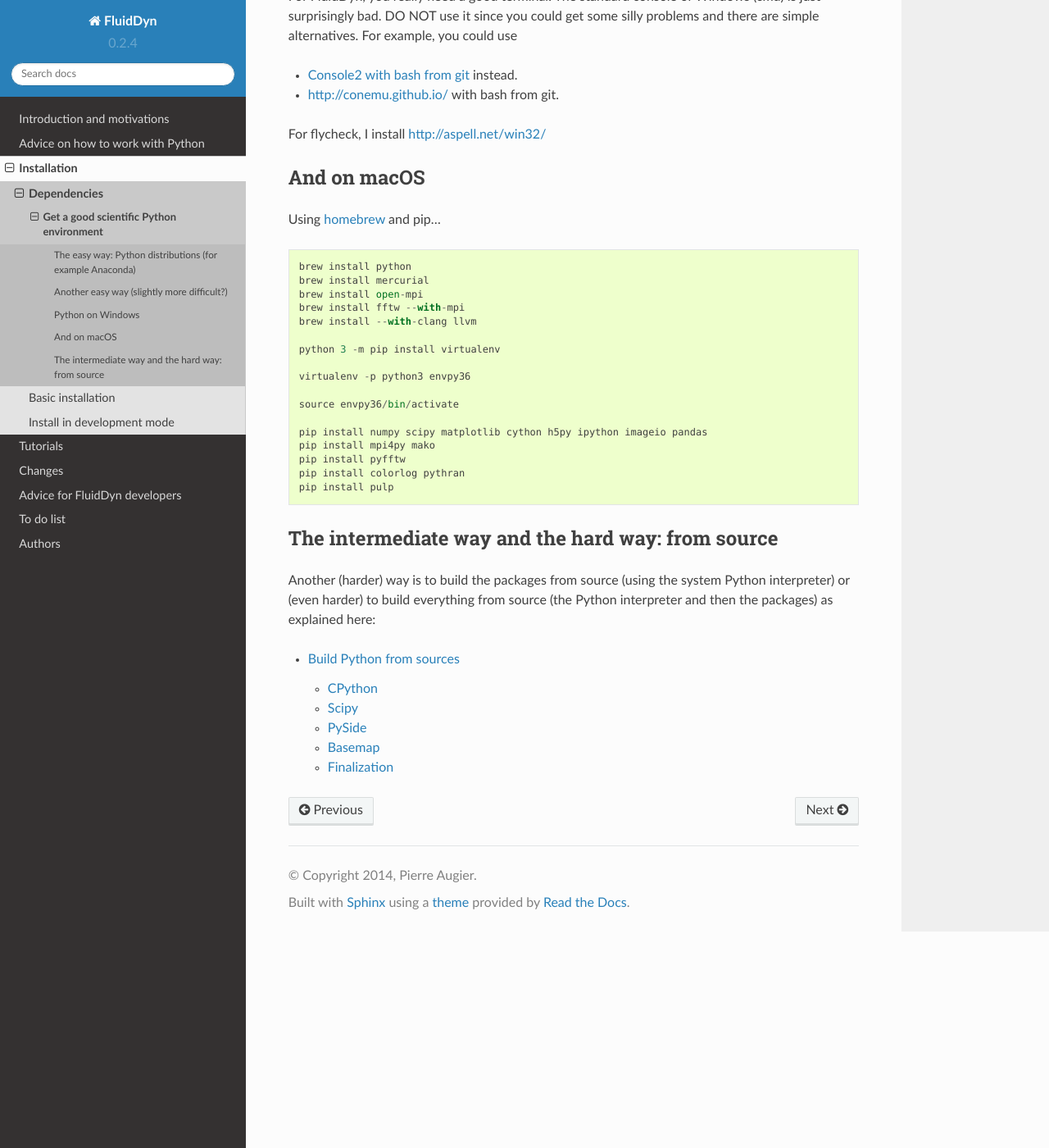
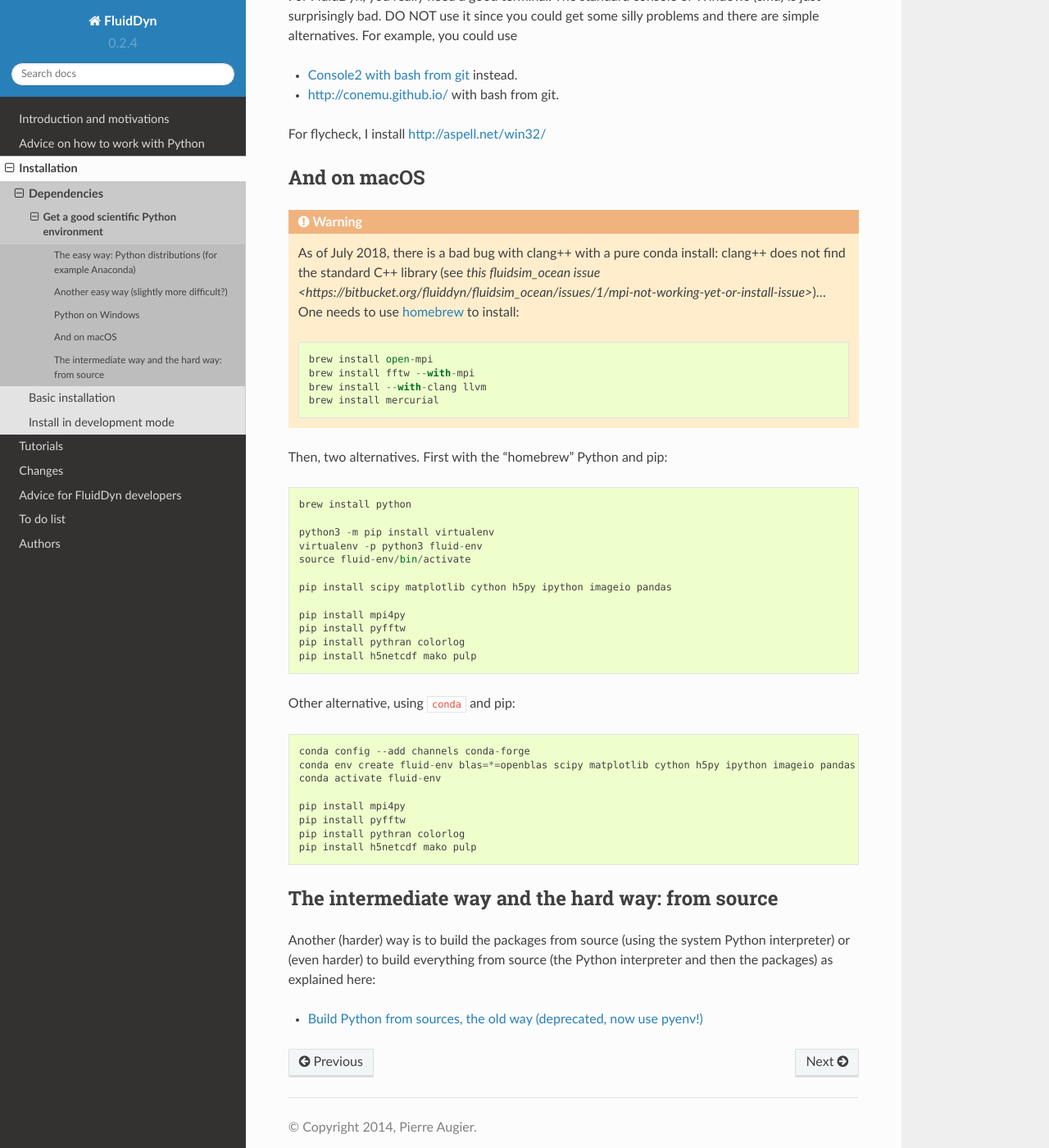
Before and after one commit to fluiddyn/fluiddyn, a Sphinx documentation site: the page built from doc/get_good_Python_env.rst, in a window 1280 px wide and 1400 px high, scrolled down 1876 px. Shown: the whole window at 82% size. Built offline with Sphinx 7.4.7 and the Read the Docs theme 2.0.0, drawn with Linux system fonts in a browser that asks for light colours; pages that are not in the unit, such as notebooks, are missing from menus.

Commit message:
Update doc after issue #1 fluidsim_ocean

```diff
--- a/doc/build_Python.rst
+++ b/doc/build_Python.rst
@@ -1,5 +1,5 @@
-Build Python from sources
-=========================
+Build Python from sources, the old way (deprecated, now use pyenv!)
+===================================================================
 
 The following is old. We keep it here for reference but to build recent Python
 interpreters on Linux, it is much easier to use `pyenv
--- a/doc/get_good_Python_env.rst
+++ b/doc/get_good_Python_env.rst
@@ -54,7 +54,7 @@
   # pip is also the good tool to install pure python packages, for example:
   pip install h5netcdf yapf future mako
 
-.. attention::
+.. warning::
 
    Note the ``blas=*=openblas`` requirement in the first line. This is important
    if you want to use the library fftw_mpi, with is incompatible with MKL.
@@ -98,27 +98,44 @@
 And on macOS
 ^^^^^^^^^^^^
 
-Using `homebrew <https://brew.sh/>`_ and pip...
+.. warning::
 
-.. code::
+   As of July 2018, there is a bad bug with clang++ with a pure conda install:
+   clang++ does not find the standard C++ library (see `this fluidsim_ocean issue
+   <https://bitbucket.org/fluiddyn/fluidsim_ocean/issues/1/mpi-not-working-yet-or-install-issue>`)... One
+   needs to use `homebrew <https://brew.sh/>`_ to install::
+
+      brew install open-mpi
+      brew install fftw --with-mpi
+      brew install --with-clang llvm
+      brew install mercurial
+
+Then, two alternatives. First with the "homebrew" Python and pip::
 
   brew install python
-  brew install mercurial
-  brew install open-mpi
-  brew install fftw --with-mpi
-  brew install --with-clang llvm
 
-  python 3 -m pip install virtualenv
+  python3 -m pip install virtualenv
+  virtualenv -p python3 fluid-env
+  source fluid-env/bin/activate
 
-  virtualenv -p python3 envpy36
+  pip install scipy matplotlib cython h5py ipython imageio pandas
 
-  source envpy36/bin/activate
+  pip install mpi4py
+  pip install pyfftw
+  pip install pythran colorlog
+  pip install h5netcdf mako pulp
 
-  pip install numpy scipy matplotlib cython h5py ipython imageio pandas
-  pip install mpi4py mako
+Other alternative, using ``conda`` and pip::
+
+  conda config --add channels conda-forge
+  conda env create fluid-env blas=*=openblas scipy matplotlib cython h5py ipython imageio pandas
+  conda activate fluid-env
+
+  pip install mpi4py
   pip install pyfftw
-  pip install colorlog pythran
-  pip install pulp
+  pip install pythran colorlog
+  pip install h5netcdf mako pulp
+
 
 The intermediate way and the hard way: from source
 ^^^^^^^^^^^^^^^^^^^^^^^^^^^^^^^^^^^^^^^^^^^^^^^^^^
--- a/doc/setup_ubuntu1804.rst
+++ b/doc/setup_ubuntu1804.rst
@@ -76,6 +76,7 @@
     pip install ipython jupyterlab
     pip install numpy scipy matplotlib pandas
     pip install h5py h5netcdf
+    pip install imageio
     pip install cython mako colorlog pythran
     pip install mpi4py
     pip install future
@@ -86,6 +87,8 @@
     pip install pyqt5
     pip install spyder
     pip install pipenv
+
+  Note that `pip install numpy` installs a numpy wheel containing openblas.
 
 - Install https://code.visualstudio.com
 
```
Also changed, not shown: other parts of doc/get_good_Python_env.rst (+1 -1 lines).
